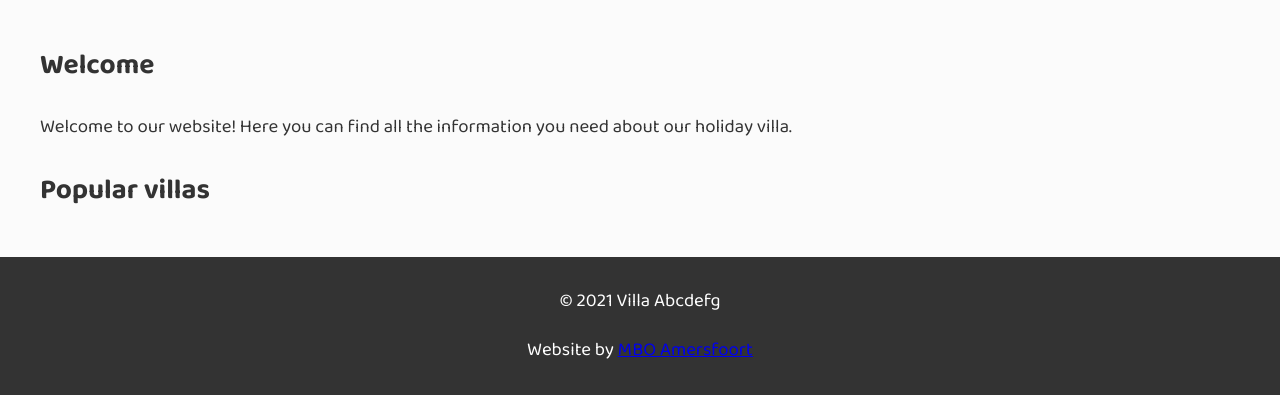
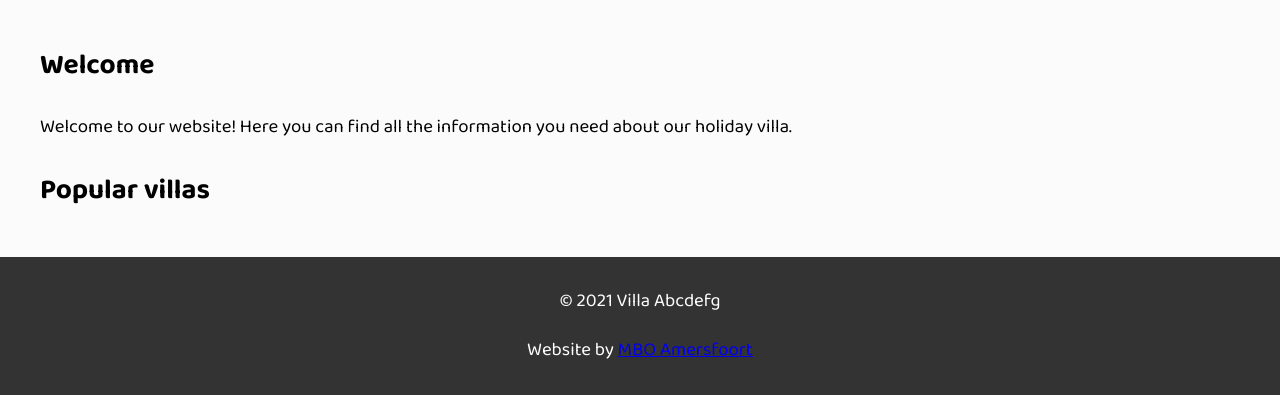
Before and after one commit to roc-ica/l7-pro-3-vakantie-villa-verkenner-2023-syntax-errors, a PHP site: page / in a window 1280 px wide. Shown: the part 471-866 px from the top of the page. Run offline with PHP 8.4, Linux system fonts and the light colour scheme; data that the repository does not hold is empty; some libraries are stand-ins or nearby versions.

Commit message:
Update CSS styles for body, header, and navigation to improve color consistency and enhance visual design

```diff
--- a/assets/css/style.css
+++ b/assets/css/style.css
@@ -33,8 +33,8 @@ html {
 
 body {
     font-size: 14pt;
-    color: #333;
-    background-color: #f4f4f4;
+    color: var(--text-secondairy);
+    background-color: var(--bg-white);
     margin: 0;
     padding: 0;
 }
@@ -58,7 +58,7 @@ header {
     justify-content: space-between;
     align-items: center;
     background-color: var(--bg-white);
-    color: var(--secondairy-inactive);
+    color: var(--text-secondairy);
     padding: 0 40px;
     min-height: 70px;
     box-shadow: 0 2px 5px rgba(0, 0, 0, 0.1);
@@ -122,7 +122,7 @@ nav a.active {
     flex-direction: column;
     justify-content: center;
     align-items: center;
-    color: var(--primary-inactive);
+    color: var(--text-primary);
     text-align: center;
 }
 
```
Also changed, not shown: assets/img/banner.jpg (added).
